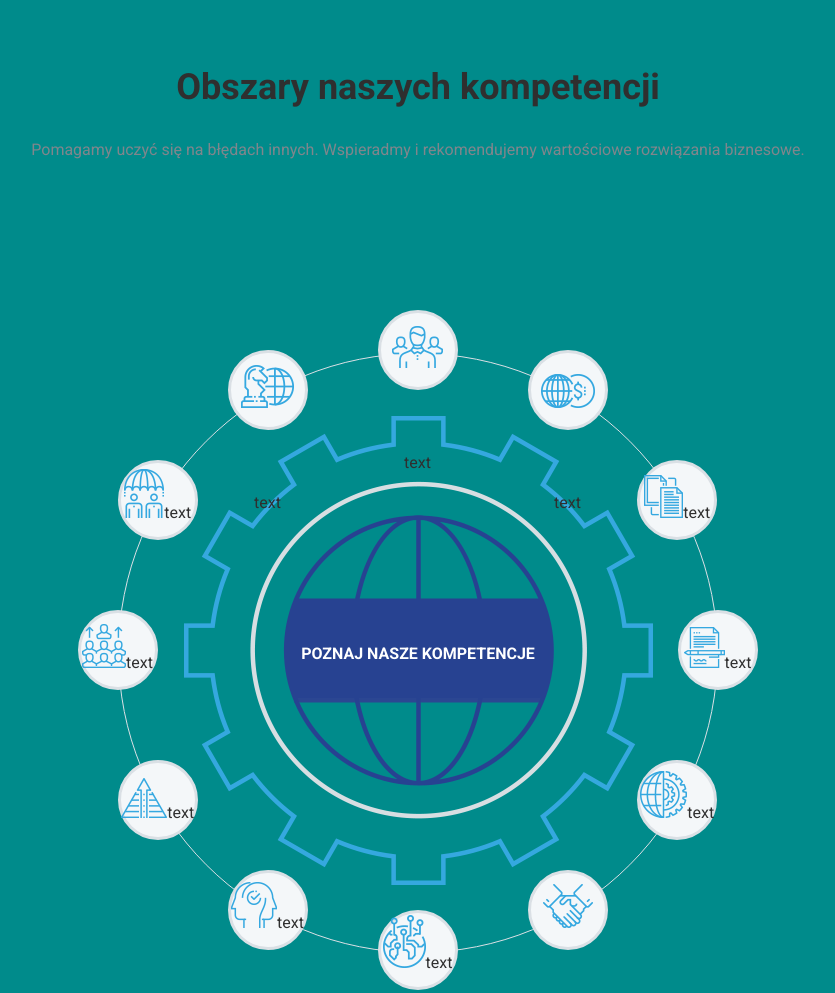
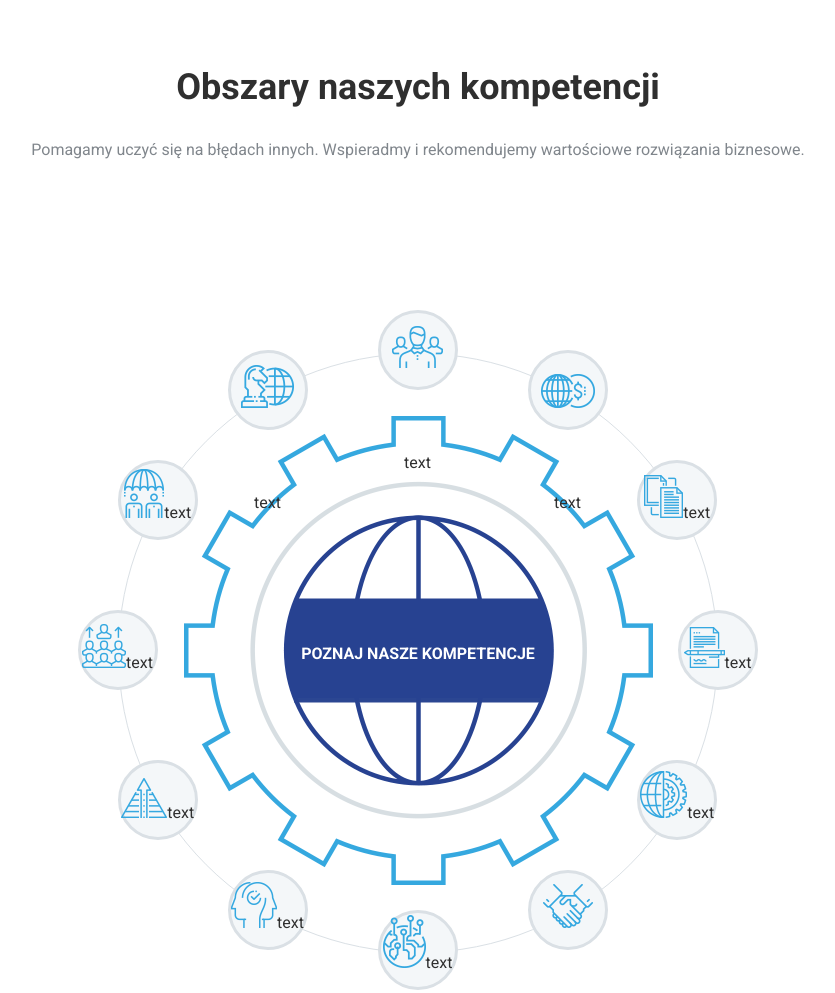
Before and after one commit to Jahoob/zadanie, a plain HTML site: page index.html in a window 1280 px wide. Shown: the top 993 px of the page, without its empty margins (222-1057 px from the left). Drawn offline with Linux system fonts and the light colour scheme.

Commit message:
fixed background color

```diff
--- a/scss/_header.scss
+++ b/scss/_header.scss
@@ -5,7 +5,7 @@ header {
     align-items: center;
     padding-top: 66px;
     text-align: center;
-    background: darkcyan;
+    background: var(--background-color);
 
     h1 {
         font-size: 36px;
--- a/scss/_main.scss
+++ b/scss/_main.scss
@@ -1,5 +1,5 @@
 main {
-    background-color: darkcyan;
+    background-color: var(--background-color);
     display: flex;
     flex-direction: column;
     align-items: center;
```
Also changed, not shown: css/style.min.css.
